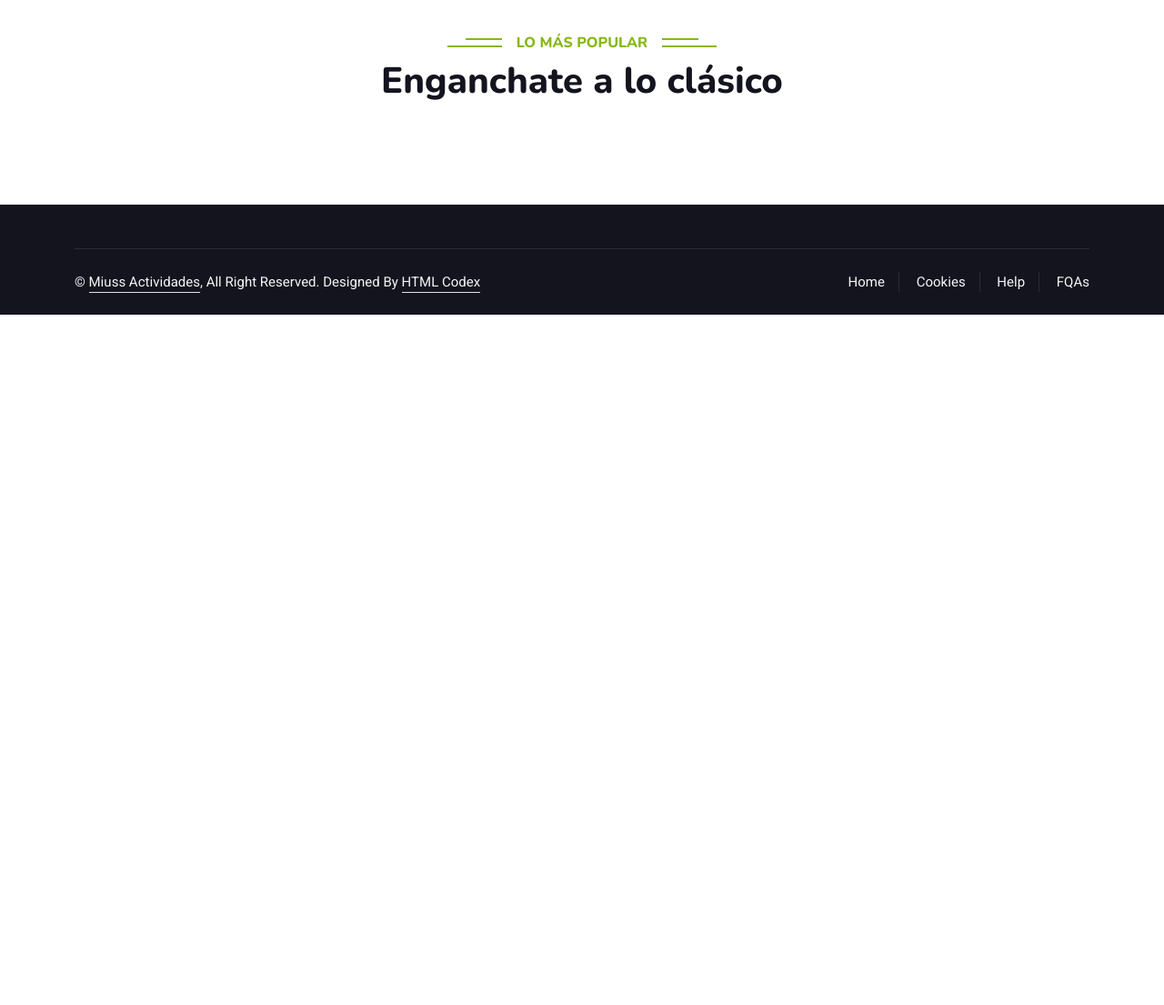
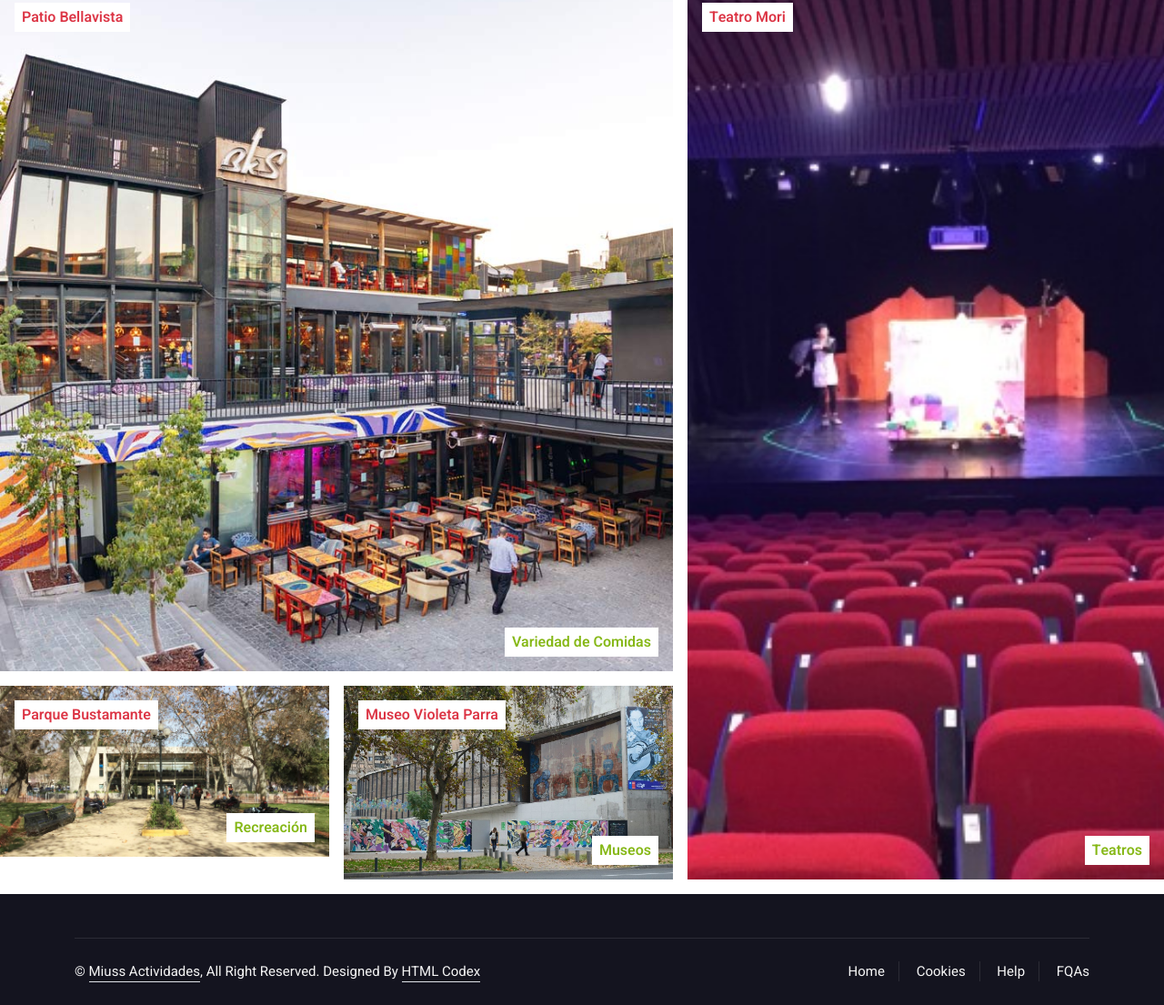
Before and after one commit to IsaiHD/IngeSoftwareUSS, a plain HTML site: page front/index.html in a window 1280 px wide. Shown: the part 654-1759 px from the top of the page at 91% size. Before the commit the page ends 1000 px from the top, so only its background shows below. Drawn offline with nearby package versions, Linux system fonts and the light colour scheme; no server answers.

Commit message:
Update index.html

```diff
--- a/front/index.html
+++ b/front/index.html
@@ -87,19 +87,44 @@
 
 
     <!-- Ofertas Start -->
-    <div class="container-xxl py-5 Ofertas">
-        <div class="container">
-            <div class="text-center wow fadeInUp" data-wow-delay="0.1s">
-                <h6 class="section-title bg-white text-center text-primary px-3">Lo más Popular</h6>
-                <h1 class="mb-5">Enganchate a lo clásico</h1>
+<div class="row g-3">
+                <div class="col-lg-7 col-md-6">
+                    <div class="row g-3">
+                        <div class="col-lg-12 col-md-12 wow zoomIn" data-wow-delay="0.1s">
+                            <a class="position-relative d-block overflow-hidden" href="">
+                                <img class="img-fluid" src="img/patiobellavista.jpg" alt="">
+                                <div class="bg-white text-danger fw-bold position-absolute top-0 start-0 m-3 py-1 px-2">Patio Bellavista</div>
+                                <div class="bg-white text-primary fw-bold position-absolute bottom-0 end-0 m-3 py-1 px-2">Variedad de Comidas</div>
+
+                            </a>
+                        </div>
+                        <div class="col-lg-6 col-md-12 wow zoomIn" data-wow-delay="0.3s">
+                            <a class="position-relative d-block overflow-hidden" href="">
+                                <img class="img-fluid" src="img/parque_bustamente.jpg" alt="">
+                                <div class="bg-white text-danger fw-bold position-absolute top-0 start-0 m-3 py-1 px-2">Parque Bustamante</div>
+                                <div class="bg-white text-primary fw-bold position-absolute bottom-0 end-0 m-3 py-1 px-2">Recreación</div>
+
+                            </a>
+                        </div>
+                        <div class="col-lg-6 col-md-12 wow zoomIn" data-wow-delay="0.5s">
+                            <a class="position-relative d-block overflow-hidden" href="">
+                                <img class="img-fluid" src="img/museo_violeta.jpg" alt="">
+                                <div class="bg-white text-danger fw-bold position-absolute top-0 start-0 m-3 py-1 px-2">Museo Violeta Parra</div>
+                                <div class="bg-white text-primary fw-bold position-absolute bottom-0 end-0 m-3 py-1 px-2">Museos</div>
+
+                            </a>
+                        </div>
+                    </div>
+                </div>
+                <div class="col-lg-5 col-md-6 wow zoomIn" data-wow-delay="0.7s" style="min-height: 350px;">
+                    <a class="position-relative d-block h-100 overflow-hidden" href="">
+                        <img class="img-fluid position-absolute w-100 h-100" src="img/teatro_mori.jpg" alt="" style="object-fit: cover;">
+                        <div class="bg-white text-danger fw-bold position-absolute top-0 start-0 m-3 py-1 px-2">Teatro Mori</div>
+                        <div class="bg-white text-primary fw-bold position-absolute bottom-0 end-0 m-3 py-1 px-2">Teatros</div>
+
+                    </a>
+                </div>
             </div>
-
-            <div class="position-relative d-block overflow-hidden" id="ImagesTextContent"></div>
-
-
-
-        </div>
-    </div>
     <!-- Ofertas End -->
 
     <!-- Footer Start -->
```
